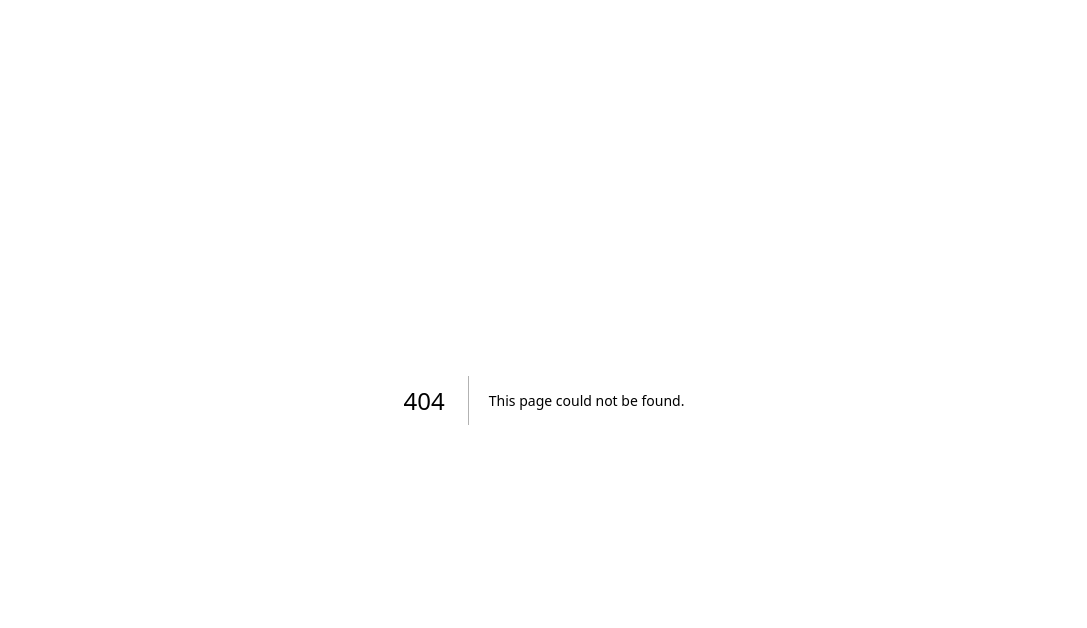
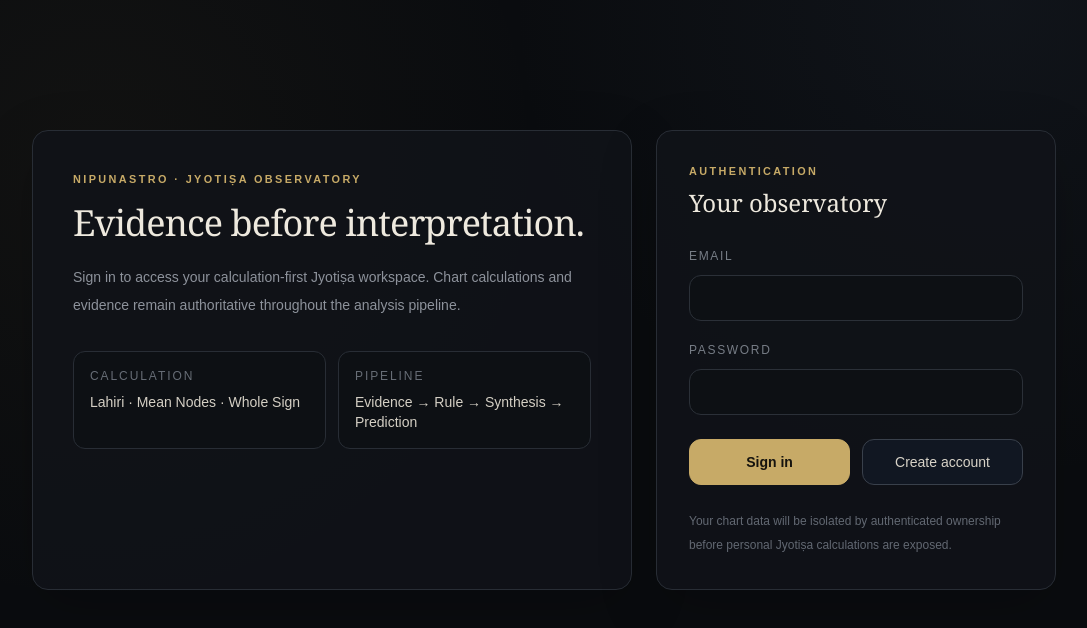
Before and after one commit to NipunSandaru91/NipunAstro, a Next.js app: page /login in a window 1280 px wide. Before the commit this address had no page. Shown: the top 628 px of the page, without its empty margins (96-1183 px from the left). Built offline with nearby package versions, Linux system fonts and the light colour scheme.

Commit message:
feat: add Supabase authentication

```diff
--- /dev/null
+++ b/app/auth/actions.ts
@@ -0,0 +1,44 @@
+"use server";
+
+import { redirect } from "next/navigation";
+import { createClient } from "@/lib/supabase/server";
+
+export async function authenticate(formData: FormData) {
+  const supabase = await createClient();
+
+  const mode = String(formData.get("mode") ?? "signin");
+  const email = String(formData.get("email") ?? "").trim();
+  const password = String(formData.get("password") ?? "");
+
+  if (!email || !password) {
+    redirect("/login?error=missing_fields");
+  }
+
+  if (mode === "signup") {
+    const { data, error } = await supabase.auth.signUp({
+      email,
+      password,
+    });
+
+    if (error) {
+      redirect(`/login?error=${encodeURIComponent(error.message)}`);
+    }
+
+    if (data.session) {
+      redirect("/");
+    }
+
+    redirect("/login?message=check_email");
+  }
+
+  const { error } = await supabase.auth.signInWithPassword({
+    email,
+    password,
+  });
+
+  if (error) {
+    redirect(`/login?error=${encodeURIComponent(error.message)}`);
+  }
+
+  redirect("/");
+}
--- /dev/null
+++ b/app/auth/signout/route.ts
@@ -0,0 +1,10 @@
+import { NextResponse } from "next/server";
+import { createClient } from "@/lib/supabase/server";
+
+export async function POST(request: Request) {
+  const supabase = await createClient();
+
+  await supabase.auth.signOut();
+
+  return NextResponse.redirect(new URL("/login", request.url));
+}
--- /dev/null
+++ b/app/login/page.tsx
@@ -0,0 +1,133 @@
+import { authenticate } from "@/app/auth/actions";
+
+type LoginPageProps = {
+  searchParams: Promise<{
+    error?: string;
+    message?: string;
+  }>;
+};
+
+export default async function LoginPage({
+  searchParams,
+}: LoginPageProps) {
+  const params = await searchParams;
+
+  return (
+    <main className="min-h-screen px-5 py-10 sm:px-8">
+      <div className="mx-auto flex min-h-[80vh] max-w-5xl items-center">
+        <section className="grid w-full gap-6 lg:grid-cols-[1.2fr_0.8fr]">
+          <div className="panel rounded-2xl p-7 sm:p-10">
+            <p className="eyebrow">NipunAstro · Jyotiṣa Observatory</p>
+
+            <h1 className="serif mt-4 text-4xl tracking-tight text-[#eee9de]">
+              Evidence before interpretation.
+            </h1>
+
+            <p className="mt-5 max-w-xl text-sm leading-7 text-[var(--muted)]">
+              Sign in to access your calculation-first Jyotiṣa workspace.
+              Chart calculations and evidence remain authoritative throughout
+              the analysis pipeline.
+            </p>
+
+            <div className="mt-8 grid gap-3 sm:grid-cols-2">
+              <div className="rounded-xl border border-[#282d35] bg-[#0d1014] p-4">
+                <p className="text-xs uppercase tracking-[0.16em] text-[#676d76]">
+                  Calculation
+                </p>
+                <p className="mt-2 text-sm text-[#d4cfc4]">
+                  Lahiri · Mean Nodes · Whole Sign
+                </p>
+              </div>
+
+              <div className="rounded-xl border border-[#282d35] bg-[#0d1014] p-4">
+                <p className="text-xs uppercase tracking-[0.16em] text-[#676d76]">
+                  Pipeline
+                </p>
+                <p className="mt-2 text-sm text-[#d4cfc4]">
+                  Evidence → Rule → Synthesis → Prediction
+                </p>
+              </div>
+            </div>
+          </div>
+
+          <div className="panel rounded-2xl p-7 sm:p-8">
+            <p className="eyebrow">Authentication</p>
+
+            <h2 className="serif mt-2 text-2xl text-[#eee9de]">
+              Your observatory
+            </h2>
+
+            {params.error ? (
+              <div className="mt-5 rounded-xl border border-[#5a3434] bg-[#211416] p-3 text-sm leading-6 text-[#d8aaaa]">
+                {params.error}
+              </div>
+            ) : null}
+
+            {params.message === "check_email" ? (
+              <div className="mt-5 rounded-xl border border-[#365442] bg-[#142019] p-3 text-sm leading-6 text-[#b5d0ba]">
+                Account created. Check your email to confirm the account before
+                signing in.
+              </div>
+            ) : null}
+
+            <form action={authenticate} className="mt-6 space-y-4">
+              <label className="block">
+                <span className="text-xs uppercase tracking-[0.14em] text-[#777d86]">
+                  Email
+                </span>
+
+                <input
+                  name="email"
+                  type="email"
+                  autoComplete="email"
+                  required
+                  className="mt-2 w-full rounded-xl border border-[#2b3038] bg-[#0d1014] px-4 py-3 text-sm text-[#eee9de] outline-none transition focus:border-[#8f7740]"
+                />
+              </label>
+
+              <label className="block">
+                <span className="text-xs uppercase tracking-[0.14em] text-[#777d86]">
+                  Password
+                </span>
+
+                <input
+                  name="password"
+                  type="password"
+                  autoComplete="current-password"
+                  required
+                  minLength={6}
+                  className="mt-2 w-full rounded-xl border border-[#2b3038] bg-[#0d1014] px-4 py-3 text-sm text-[#eee9de] outline-none transition focus:border-[#8f7740]"
+                />
+              </label>
+
+              <div className="grid gap-3 pt-2 sm:grid-cols-2">
+                <button
+                  name="mode"
+                  value="signin"
+                  type="submit"
+                  className="rounded-xl border border-[var(--gold)] bg-[var(--gold)] px-4 py-3 text-sm font-semibold text-[#15130e] transition hover:brightness-110"
+                >
+                  Sign in
+                </button>
+
+                <button
+                  name="mode"
+                  value="signup"
+                  type="submit"
+                  className="rounded-xl border border-[#39404b] bg-[#111722] px-4 py-3 text-sm text-[#d8d3c8] transition hover:border-[#6f6041]"
+                >
+                  Create account
+                </button>
+              </div>
+            </form>
+
+            <p className="mt-6 text-xs leading-6 text-[#626872]">
+              Your chart data will be isolated by authenticated ownership
+              before personal Jyotiṣa calculations are exposed.
+            </p>
+          </div>
+        </section>
+      </div>
+    </main>
+  );
+}
--- /dev/null
+++ b/lib/supabase/client.ts
@@ -0,0 +1,8 @@
+import { createBrowserClient } from "@supabase/ssr";
+
+export function createClient() {
+  return createBrowserClient(
+    process.env.NEXT_PUBLIC_SUPABASE_URL!,
+    process.env.NEXT_PUBLIC_SUPABASE_PUBLISHABLE_KEY!,
+  );
+}
--- /dev/null
+++ b/lib/supabase/proxy.ts
@@ -0,0 +1,52 @@
+import { createServerClient } from "@supabase/ssr";
+import { type NextRequest, NextResponse } from "next/server";
+
+export async function updateSession(request: NextRequest) {
+  let supabaseResponse = NextResponse.next({
+    request,
+  });
+
+  const supabase = createServerClient(
+    process.env.NEXT_PUBLIC_SUPABASE_URL!,
+    process.env.NEXT_PUBLIC_SUPABASE_PUBLISHABLE_KEY!,
+    {
+      cookies: {
+        getAll() {
+          return request.cookies.getAll();
+        },
+        setAll(cookiesToSet) {
+          cookiesToSet.forEach(({ name, value }) => {
+            request.cookies.set(name, value);
+          });
+
+          supabaseResponse = NextResponse.next({
+            request,
+          });
+
+          cookiesToSet.forEach(({ name, value, options }) => {
+            supabaseResponse.cookies.set(name, value, options);
+          });
+        },
+      },
+    },
+  );
+
+  const { data } = await supabase.auth.getClaims();
+  const user = data?.claims;
+
+  const pathname = request.nextUrl.pathname;
+
+  const isPublicPath =
+    pathname === "/login" ||
+    pathname.startsWith("/auth");
+
+  if (!user && !isPublicPath) {
+    const url = request.nextUrl.clone();
+    url.pathname = "/login";
+    url.searchParams.set("next", pathname);
+
+    return NextResponse.redirect(url);
+  }
+
+  return supabaseResponse;
+}
--- /dev/null
+++ b/lib/supabase/server.ts
@@ -0,0 +1,28 @@
+import { createServerClient } from "@supabase/ssr";
+import { cookies } from "next/headers";
+
+export async function createClient() {
+  const cookieStore = await cookies();
+
+  return createServerClient(
+    process.env.NEXT_PUBLIC_SUPABASE_URL!,
+    process.env.NEXT_PUBLIC_SUPABASE_PUBLISHABLE_KEY!,
+    {
+      cookies: {
+        getAll() {
+          return cookieStore.getAll();
+        },
+        setAll(cookiesToSet) {
+          try {
+            cookiesToSet.forEach(({ name, value, options }) => {
+              cookieStore.set(name, value, options);
+            });
+          } catch {
+            // Server Components cannot always mutate cookies.
+            // The proxy refreshes the session when required.
+          }
+        },
+      },
+    },
+  );
+}
--- a/package.json
+++ b/package.json
@@ -9,6 +9,8 @@
     "lint": "eslint"
   },
   "dependencies": {
+    "@supabase/ssr": "^0.12.7",
+    "@supabase/supabase-js": "^2.116.0",
     "next": "16.3.5",
     "react": "19.2.8",
     "react-dom": "19.2.8"
--- /dev/null
+++ b/proxy.ts
@@ -0,0 +1,12 @@
+import { type NextRequest } from "next/server";
+import { updateSession } from "@/lib/supabase/proxy";
+
+export async function proxy(request: NextRequest) {
+  return await updateSession(request);
+}
+
+export const config = {
+  matcher: [
+    "/((?!_next/static|_next/image|favicon.ico|.*\\.(?:svg|png|jpg|jpeg|gif|webp|ico)$).*)",
+  ],
+};
```
Also changed, not shown: 1 other file (tests, documents, lock files or other folders).
